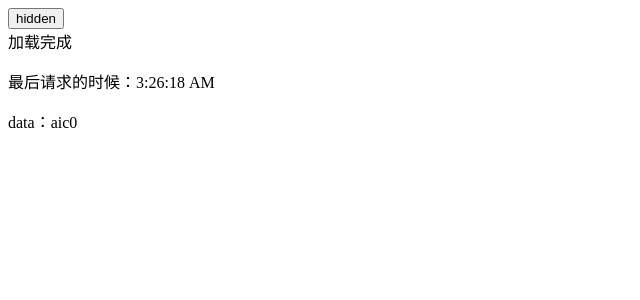
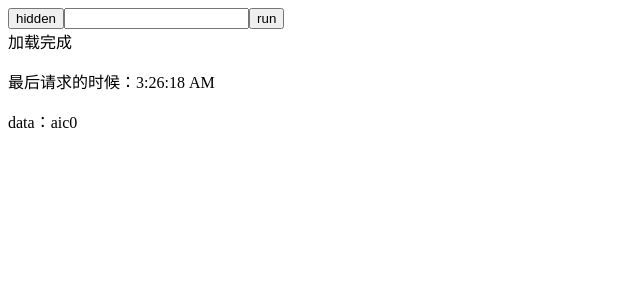
Before and after one commit to kongjun0320/zf_use_request, a React (Create React App) app: page / in a window 1280 px wide. Shown: the top 300 px of the page, without its empty margins (0-640 px from the left). Built offline with nearby package versions, Linux system fonts and the light colour scheme.

Commit message:
feat: useCachePlugin

```diff
--- a/src/App.jsx
+++ b/src/App.jsx
@@ -1,5 +1,5 @@
 import { useRef, useState } from 'react';
-import { useRequest } from './ahooks';
+import { useRequest } from 'ahooks';
 
 let count = 0;
 function getName() {
@@ -15,13 +15,28 @@ function getName() {
 }
 
 function User() {
-  const { data, loading } = useRequest(getName, {
+  const { data, loading, params, run } = useRequest(getName, {
+    manual: false,
     cacheKey: 'cacheKey',
-    staleTime: 5000,
+    staleTime: 0,
   });
+
+  const [keyword, setKeyword] = useState(params[0] || '');
 
   return (
     <>
+      <input
+        type="text"
+        value={keyword}
+        onChange={(event) => setKeyword(event.target.value)}
+      />
+      <button
+        onClick={() => {
+          run(keyword);
+        }}
+      >
+        run
+      </button>
       <div>{loading ? '加载中...' : '加载完成'}</div>
       <p>最后请求的时候：{data?.time}</p>
       <p>data：{data?.data}</p>
--- a/src/ahooks/useRequest/src/useRequestImplement.js
+++ b/src/ahooks/useRequest/src/useRequestImplement.js
@@ -50,6 +50,7 @@ function useRequestImplement(service, options = {}, plugins) {
     loading: fetchInstance.state.loading,
     data: fetchInstance.state.data,
     error: fetchInstance.state.error,
+    params: fetchInstance.state.params || [],
     run: useMemoizedFn(fetchInstance.run.bind(fetchInstance)),
     runAsync: useMemoizedFn(fetchInstance.runAsync.bind(fetchInstance)),
     refresh: useMemoizedFn(fetchInstance.refresh.bind(fetchInstance)),
```
